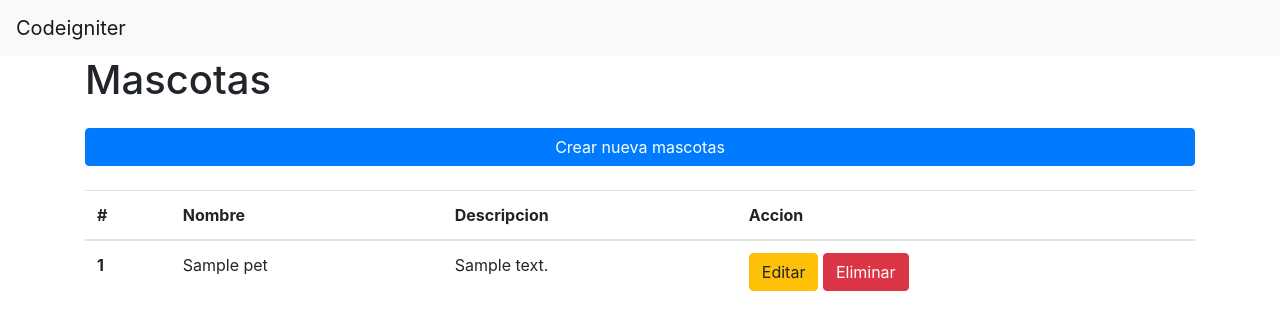
After one commit to IsabelMolina/CrudCI, a CodeIgniter app: page /CrudCI/index.php/pet in a window 1280 px wide. The commit adds this page. Shown: the top 330 px of the page. Run offline with CodeIgniter, Linux system fonts and the light colour scheme; tables that the repository leaves empty or names only in its code hold one stand-in row (values such as "Sample post").

Commit message:
actualizacion

```diff
--- /dev/null
+++ b/application/controllers/Pet.php
@@ -0,0 +1,114 @@
+<?php
+defined('BASEPATH') OR exit('No direct script access allowed');
+
+class Pet extends CI_Controller {
+
+    function __construct(){
+
+        parent::__construct();
+
+        $this->load->helper("url");
+        $this->load->library("form_validation");
+        $this->load->model("Pet_model");
+
+    }
+
+    public function index(){
+
+        $pets = $this->Pet_model->getAll()->result();
+
+        $this->load->view("template/head", ["title" => "Mascotas"]);
+        $this->load->view("pets/index", ["pets" => $pets]);
+        $this->load->view("template/foot");
+
+	}
+
+    public function create(){
+
+        $this->load->view("template/head", ["title" => "Crear Mascota"]);
+        $this->load->view("pets/create");
+        $this->load->view("template/foot");
+
+    }
+
+    public function insert(){
+        $config = [
+            ['field' => 'name', 'label' => 'Nombre', 'rules' => 'required'],
+            ['field' => 'description', 'label' => 'Descripcion', 'rules' => 'required']
+        ];
+
+        $this->form_validation->set_rules($config);
+
+        if($this->form_validation->run()  ==  FALSE){
+          redirect("index.php/pet/create");
+        }
+
+        $pet = [
+            "name" => $this->input->post("name"),
+            "description" => $this->input->post("description")
+        ];
+
+        $this->Pet_model->insert($pet);
+
+        redirect("index.php/pet/index");
+
+    }
+
+    public function edit($id){
+
+        $pet = $this->Pet_model->getOne($id)->row();
+
+        if(!$pet){
+          show_404();
+        }
+
+        $this->load->view("template/head", ["title" => "Editar Mascota"]);
+        $this->load->view("pets/edit", ["pet" => $pet]);
+        $this->load->view("template/foot");
+
+    }
+
+    public function update($id){
+        $config = [
+            ['field' => 'name', 'label' => 'Nombre', 'rules' => 'required'],
+            ['field' => 'description', 'label' => 'Descripcion', 'rules' => 'required']
+        ];
+
+        $this->form_validation->set_rules($config);
+
+        if($this->form_validation->run()  ==  FALSE){
+          redirect("index.php/pet/edit");
+        }
+
+        $pet = $this->Pet_model->getOne($id)->row();
+
+        if(!$pet){
+          show_404();
+        }
+
+        $pet = [
+            "name"=> $this->input->post("name"),
+            "description" => $this->input->post("description")
+        ];
+
+        $this->Pet_model->update($id, $pet);
+
+        redirect("index.php/pet/index");
+
+    }
+
+    public function delete($id){
+
+        $pet = $this->Pet_model->getOne($id)->row();
+
+        if(!$pet){
+          show_404();
+        }
+
+        $this->Pet_model->delete($id);
+
+        redirect("index.php/pet/index");
+
+    }
+
+}
--- /dev/null
+++ b/application/models/Pet_model.php
@@ -0,0 +1,36 @@
+<?php
+  class Pet_model extends CI_Model{
+
+    function __construct(){
+      parent::__construct();
+      $this->load->database();
+    }
+
+    public function insert($pet){
+      $this->db->insert("pet", $pet);
+    }
+
+    public function getAll(){
+      $pets = $this->db->get("pet");
+      return $pets;
+    }
+
+    public function getOne($id){
+      $this->db->where("id", $id);
+      $pet = $this->db->get("pet");
+      return $pet;
+    }
+
+    public function update($id, $pet){
+      $this->db->where("id", $id);
+      $this->db->update("pet", $pet);
+    }
+
+    public function delete($id){
+      $this->db->where("id", $id);
+      $this->db->delete("pet");
+    }
+
+  }
+
+?>
--- a/application/views/index.php
+++ /dev/null
@@ -1,5 +0,0 @@
-<?php include 'template/cabecera.php'; ?>
-  <div class="container">
-    <h1><?php echo $title; ?></h1>
-  </div>
-<?php include 'template/pie.php'; ?>
--- /dev/null
+++ b/application/views/pets/index.php
@@ -0,0 +1,36 @@
+
+<div class="container">
+
+  <h1>Mascotas</h1>
+
+  <a href="<?php echo base_url("index.php/pet/create"); ?>" class="btn btn-primary btn-block my-4" >Crear nueva mascotas</a>
+    <div class="table-responsive">
+      <table class="table">
+        <thead>
+          <tr>
+            <th scope="col">#</th>
+            <th scope="col">Nombre</th>
+            <th scope="col">Descripcion</th>
+            <th scope="col">Accion</th>
+          </tr>
+
+        </thead>
+        <tbody>
+          <?php
+              foreach ($pets as $pet){
+          ?>
+              <tr>
+                <th scope="row"><?php echo $pet->id ?></th>
+                <td><?php echo $pet->name ?></td>
+                <td><?php echo $pet->description ?></td>
+                <td>
+                  <a class='btn btn-warning bt-sm' href='<?php echo base_url("index.php/pet/edit/".$pet->id)?>'>Editar</a>
+                  <a class='btn btn-danger bt-sm' href='<?php echo base_url("index.php/pet/delete/".$pet->id)?>'>Eliminar</a>
+                </td>
+              </tr>
+          <?php
+            }
+          ?>
+        </tbody>
+    </div>
+</div>
--- a/application/views/servicios.php
+++ /dev/null
@@ -1,5 +0,0 @@
-<?php include 'template/cabecera.php'; ?>
-  <div class="container">
-    <h1><?php echo $title; ?></h1>
-  </div>
-<?php include 'template/pie.php'; ?>
--- /dev/null
+++ b/application/views/template/foot.php
@@ -0,0 +1,3 @@
+
+</body>
+</html>
--- /dev/null
+++ b/application/views/template/head.php
@@ -0,0 +1,12 @@
+<!DOCTYPE html>
+<html lang="en" dir="ltr">
+  <head>
+    <meta charset="utf-8">
+    <title>Codeigniter </title>
+
+    <link rel="stylesheet" href="https://cdn.jsdelivr.net/npm/bootstrap@4.0.0/dist/css/bootstrap.min.css" integrity="sha384-Gn5384xqQ1aoWXA+058RXPxPg6fy4IWvTNh0E263XmFcJlSAwiGgFAW/dAiS6JXm" crossorigin="anonymous">
+  </head>
+
+  <body>
+
+    <?php include 'nav.php'; ?>
--- a/application/views/template/nav.php
+++ b/application/views/template/nav.php
@@ -1,19 +1,6 @@
  <nav class="navbar navbar-expand-lg navbar-light bg-light">
-   <a class="navbar-brand" href="<?php echo base_url('index.php/cInicio')?>">Codeigniter</a>
+   <a class="navbar-brand" href="<?php echo base_url('index.php/pet')?>">Codeigniter</a>
    <button class="navbar-toggler" type="button" data-toggle="collapse" data-target="#navbarSupportedContent" aria-controls="navbarSupportedContent" aria-expanded="false" aria-label="Toggle navigation">
      <span class="navbar-toggler-icon"></span>
    </button>
-   <div class="collapse navbar-collapse" id="navbarSupportedContent">
-     <ul class="navbar-nav mr-auto">
-       <li class="nav-item active">
-         <a class="nav-link" href="<?php echo base_url('index.php/cInicio')?>"> Inicio <span class="sr-only">(current)</span></a>
-       </li>
-       <li class="nav-item">
-         <a class="nav-link" href="<?php echo base_url('index.php/cInicio/servicios')?>">Servicios</a>
-       </li>
-       <li class="nav-item">
-         <a class="nav-link" href="<?php echo base_url('index.php/cMascota')?>">Mascotas</a>
-       </li>
-     </ul>
-   </div>
 </nav>
```
Also changed, not shown: application/controllers/cInicio.php (deleted, +0 -26 lines), application/controllers/cMascota.php (deleted, +0 -67 lines), application/models/mMascota.php (deleted, +0 -39 lines), application/views/crear.php (deleted, +0 -25 lines), application/views/detalle.php (deleted, +0 -25 lines), application/views/mascotas.php (deleted, +0 -37 lines), application/views/pets/create.php (added, +21 -0 lines), application/views/pets/edit.php (added, +20 -0 lines), application/views/template/cabecera.php (deleted, +0 -13 lines), application/views/template/pie.php (deleted, +0 -7 lines).
